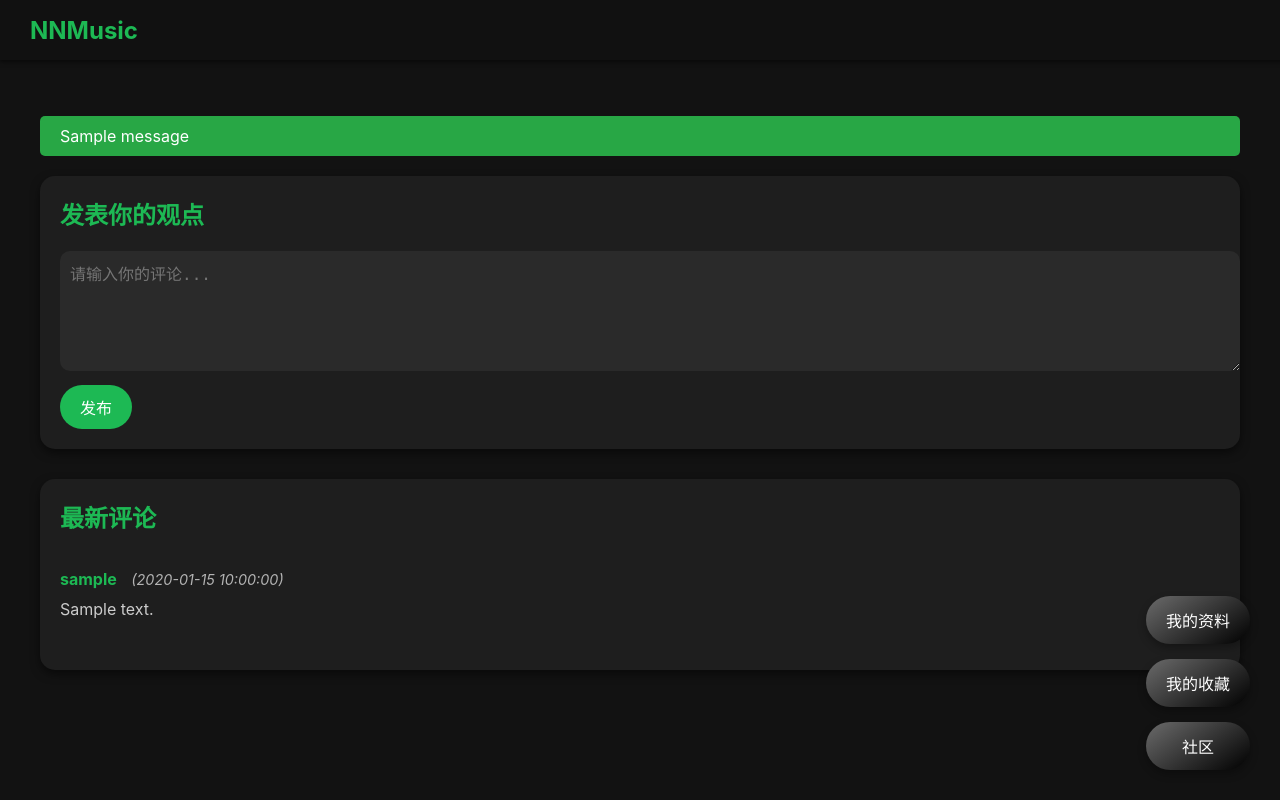
After one commit to tankkkJiang/NNMusic-DatabaseProject, a Flask app: page /community in a window 1280 px wide. The commit adds this page. Run offline with Flask 3, Linux system fonts and the light colour scheme; the visitor is signed in with stand-in values (Sample User, id 1); one stand-in notice (Sample message) is shown; a database or web service that is not in the repository returns one stand-in record (values such as "Sample title"); some libraries are stand-ins or nearby versions.

Commit message:
最终定版

```diff
--- a/app.py
+++ b/app.py
@@ -187,6 +187,41 @@ def edit_profile(user_id):
         return redirect(url_for('profile', user_id=user_id))
 
     return render_template('edit_profile.html', user_info=user_info)
+
+# 新增社区页面路由
+@app.route('/community', methods=['GET', 'POST'])
+def community():
+    user_id = session.get('user_id')
+    user_name = session.get('user_name')
+
+    if not user_id or not user_name:
+        flash("请先登录。", "error")
+        return redirect(url_for('login'))
+
+    if request.method == 'POST':
+        content = request.form.get('content')
+        if content:
+            try:
+                db.insert_comment(user_id, content)
+                flash("评论已发布。", "success")
+            except Exception as e:
+                flash(f"发布评论失败: {e}", "error")
+        else:
+            flash("评论内容不能为空。", "warning")
+        return redirect(url_for('community'))
+
+    with db.get_db_connection() as conn:
+        try:
+            comments = db.get_all_comments(conn)
+        except Exception as e:
+            flash(f"加载评论失败: {e}", "error")
+            comments = []
+
+    return render_template('community.html',
+                           user_id=user_id,
+                           user_name=user_name,
+                           comments=comments)
+
 
 
 # 处理编辑个人资料的表单提交
--- a/database.py
+++ b/database.py
@@ -34,7 +34,7 @@ def drop_all_tables():
         cursor = connection.cursor()
         commands = [
             '''
-            DROP TABLE IF EXISTS PlaylistSongs CASCADE
+            DROP TABLE IF EXISTS CommunityComments CASCADE
             ''',
             '''
             DROP TABLE IF EXISTS Playlists CASCADE
@@ -113,19 +113,21 @@ def create_tables():
             )
             ''',
             '''
-            CREATE TABLE IF NOT EXISTS Playlists (
-                playlist_id SERIAL PRIMARY KEY,
-                title VARCHAR(255) NOT NULL,
-                description TEXT
-            )
-            ''',
-            '''
             CREATE TABLE IF NOT EXISTS Favorites (
                 user_id INT NOT NULL,
                 song_id INT NOT NULL,
                 PRIMARY KEY (user_id, song_id),
                 FOREIGN KEY (user_id) REFERENCES Users(user_id) ON DELETE CASCADE,
                 FOREIGN KEY (song_id) REFERENCES Songs(song_id) ON DELETE CASCADE
+            )
+            ''',
+            '''
+            CREATE TABLE IF NOT EXISTS CommunityComments (
+                comment_id SERIAL PRIMARY KEY,
+                user_id INT NOT NULL,
+                content TEXT NOT NULL,
+                timestamp TIMESTAMP DEFAULT CURRENT_TIMESTAMP,
+                FOREIGN KEY (user_id) REFERENCES Users(user_id) ON DELETE CASCADE
             )
             '''
         ]
@@ -239,6 +241,29 @@ def get_user_info(user_name):
         cursor.execute("SELECT * FROM Users WHERE user_name = %s", (user_name,))
         user = cursor.fetchone()
         return user
+
+
+# 获取所有社区评论
+def get_all_comments(connection):
+    with connection.cursor() as cursor:
+        cursor.execute('''
+            SELECT cc.comment_id, u.user_name, cc.content, cc.timestamp
+            FROM CommunityComments cc
+            JOIN Users u ON cc.user_id = u.user_id
+            ORDER BY cc.timestamp DESC
+        ''')
+        return cursor.fetchall()
+
+
+# 插入新的社区评论
+def insert_comment(user_id, content):
+    with get_db_connection() as connection:
+        with connection.cursor() as cursor:
+            cursor.execute('''
+                INSERT INTO CommunityComments (user_id, content)
+                VALUES (%s, %s)
+            ''', (user_id, content))
+            connection.commit()
 
 
 # 获取用户收藏的歌曲
--- /dev/null
+++ b/templates/community.html
@@ -0,0 +1,283 @@
+<!doctype html>
+<html lang="zh">
+<head>
+    <meta charset="UTF-8">
+    <meta name="viewport" content="width=device-width, initial-scale=1.0">
+    <title>NNMusic - 社区</title>
+    <style>
+        /* 基础样式与 home.html 保持一致 */
+        body {
+            font-family: -apple-system, BlinkMacSystemFont, "Segoe UI", Roboto, "Helvetica Neue", Arial, sans-serif;
+            background-color: #121212;
+            color: #ffffff;
+            margin: 0;
+            padding: 0;
+            box-sizing: border-box;
+        }
+
+        /* 顶部导航栏 */
+        .navbar {
+            position: fixed;
+            top: 0;
+            width: 100%;
+            height: 60px;
+            background: rgba(18, 18, 18, 0.95);
+            display: flex;
+            align-items: center;
+            justify-content: space-between;
+            padding: 0 30px;
+            z-index: 1000;
+            box-shadow: 0 2px 4px rgba(0,0,0,0.5);
+        }
+
+        .navbar .logo {
+            font-size: 24px;
+            font-weight: bold;
+            color: #1db954;
+            text-decoration: none;
+        }
+
+        /* 主内容区 */
+        .main-container {
+            padding: 20px;
+            max-width: 1200px;
+            margin: 80px auto 30px auto; /* 顶部导航栏高度 + 底部间距 */
+        }
+
+        /* 发表评论表单 */
+        .post-comment {
+            background-color: #1e1e1e;
+            padding: 20px;
+            border-radius: 15px;
+            box-shadow: 0 4px 10px rgba(0,0,0,0.5);
+            margin-bottom: 30px;
+        }
+
+        .post-comment h2 {
+            margin-top: 0;
+            color: #1db954;
+        }
+
+        .post-comment textarea {
+            width: 100%;
+            padding: 10px;
+            border: none;
+            border-radius: 10px;
+            resize: vertical;
+            min-height: 100px;
+            background-color: #2a2a2a;
+            color: #fff;
+            font-size: 16px;
+            outline: none;
+            margin-bottom: 10px;
+        }
+
+        .post-comment button {
+            padding: 10px 20px;
+            border: none;
+            border-radius: 30px;
+            background-color: #1db954;
+            color: #fff;
+            font-size: 16px;
+            cursor: pointer;
+            transition: background-color 0.3s;
+            outline: none;
+        }
+
+        .post-comment button:hover {
+            background-color: #17a74a;
+        }
+
+        /* 评论列表 */
+        .comments {
+            background-color: #1e1e1e;
+            padding: 20px;
+            border-radius: 15px;
+            box-shadow: 0 4px 10px rgba(0,0,0,0.5);
+        }
+
+        .comments h2 {
+            margin-top: 0;
+            color: #1db954;
+        }
+
+        .comments ul {
+            list-style: none;
+            padding: 0;
+        }
+
+        .comments li {
+            border-bottom: 1px solid #333;
+            padding: 15px 0;
+        }
+
+        .comments li:last-child {
+            border-bottom: none;
+        }
+
+        .comments li strong {
+            color: #1db954;
+        }
+
+        .comments li em {
+            color: #b3b3b3;
+            font-size: 0.9em;
+            margin-left: 10px;
+        }
+
+        .comments li p {
+            margin: 10px 0 0 0;
+            color: #ccc;
+            white-space: pre-wrap; /* 保留换行 */
+        }
+
+        /* 固定右下角按钮 */
+        .fixed-buttons {
+            position: fixed;
+            bottom: 30px;
+            right: 30px;
+            display: flex;
+            flex-direction: column;
+            gap: 15px;
+            z-index: 1000;
+        }
+
+        .fixed-buttons a {
+            padding: 12px 20px;
+            background: linear-gradient(145deg, #6b6b6b, #000000);
+            border: none;
+            border-radius: 30px;
+            color: #fff;
+            font-size: 16px;
+            cursor: pointer;
+            transition: background-color 0.3s, transform 0.3s;
+            text-decoration: none;
+            text-align: center;
+            box-shadow: 0 4px 8px rgba(0,0,0,0.3);
+        }
+
+        .fixed-buttons a:hover {
+            background-color: #0056b3;
+            transform: scale(1.05);
+        }
+
+        /* Flash 消息样式 */
+        .flashes {
+            list-style: none;
+            padding: 0;
+            margin-bottom: 20px;
+        }
+
+        .flashes li {
+            padding: 10px 20px;
+            border-radius: 5px;
+            margin-bottom: 10px;
+            color: #fff;
+        }
+
+        .flashes li.success {
+            background-color: #28a745;
+        }
+
+        .flashes li.error {
+            background-color: #dc3545;
+        }
+
+        .flashes li.warning {
+            background-color: #ffc107;
+            color: #212529;
+        }
+
+        /* 响应式设计 */
+        @media (max-width: 768px) {
+            .navbar {
+                padding: 0 15px;
+            }
+
+            .main-container {
+                margin: 80px 10px 30px 10px;
+            }
+
+            .fixed-buttons a {
+                padding: 10px 18px;
+                font-size: 14px;
+            }
+        }
+
+        @media (max-width: 480px) {
+            .navbar {
+                flex-direction: column;
+                height: auto;
+                padding: 10px;
+            }
+
+            .navbar .logo {
+                margin-bottom: 10px;
+            }
+
+            .main-container {
+                margin: 80px 5px 30px 5px;
+            }
+
+            .fixed-buttons a {
+                padding: 8px 16px;
+                font-size: 12px;
+            }
+        }
+    </style>
+</head>
+<body>
+    <!-- 顶部导航栏 -->
+    <div class="navbar">
+        <a href="/home" class="logo">NNMusic</a>
+    </div>
+
+    <!-- 主内容区 -->
+    <div class="main-container">
+        <!-- Flash 消息 -->
+        {% with messages = get_flashed_messages(with_categories=true) %}
+            {% if messages %}
+                <ul class="flashes">
+                    {% for category, message in messages %}
+                        <li class="{{ category }}">{{ message }}</li>
+                    {% endfor %}
+                </ul>
+            {% endif %}
+        {% endwith %}
+
+        <!-- 发表评论表单 -->
+        <div class="post-comment">
+            <h2>发表你的观点</h2>
+            <form action="{{ url_for('community') }}" method="POST">
+                <textarea name="content" placeholder="请输入你的评论..." required></textarea>
+                <button type="submit">发布</button>
+            </form>
+        </div>
+
+        <!-- 评论列表 -->
+        <div class="comments">
+            <h2>最新评论</h2>
+            {% if comments %}
+                <ul>
+                    {% for comment in comments %}
+                        <li>
+                            <strong>{{ comment[1] }}</strong>
+                            <em>({{ comment[3].strftime('%Y-%m-%d %H:%M:%S') }})</em>
+                            <p>{{ comment[2] | e }}</p>
+                        </li>
+                    {% endfor %}
+                </ul>
+            {% else %}
+                <p>暂无评论，快来抢占沙发吧！</p>
+            {% endif %}
+        </div>
+    </div>
+
+    <!-- 固定右下角按钮 -->
+    <div class="fixed-buttons">
+        <a href="/profile/{{ user_id }}" class="profile-button">我的资料</a>
+        <a href="/favorites/{{ user_name }}" class="favorites-button">我的收藏</a>
+        <a href="/community" class="community-button">社区</a> <!-- 保持一致的社区按钮 -->
+    </div>
+</body>
+</html>
--- a/templates/home.html
+++ b/templates/home.html
@@ -118,7 +118,7 @@
             display: flex;
             flex-wrap: wrap;
             gap: 10px;
-            justify-content: center;
+                justify-content: center;
         }
 
         .filters select {
@@ -448,6 +448,7 @@
     <div class="fixed-buttons">
         <a href="/profile/{{ user_id }}" class="profile-button">我的资料</a>
         <a href="/favorites/{{ user_name }}" class="favorites-button">我的收藏</a>
+        <a href="/community" class="community-button">社区</a> <!-- 新增社区按钮 -->
     </div>
 
     <script>
```
Also changed, not shown: README.md.
